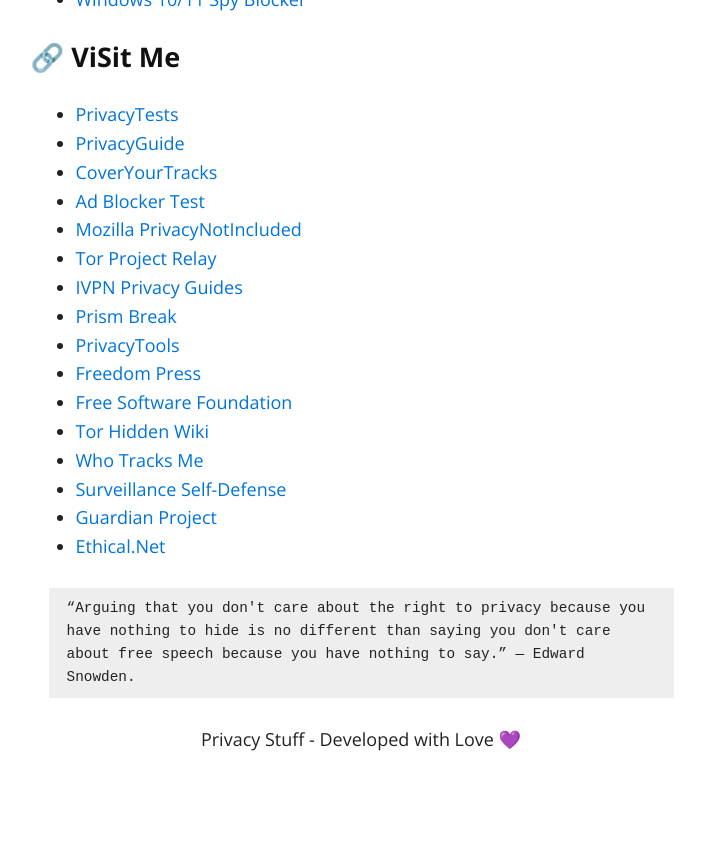
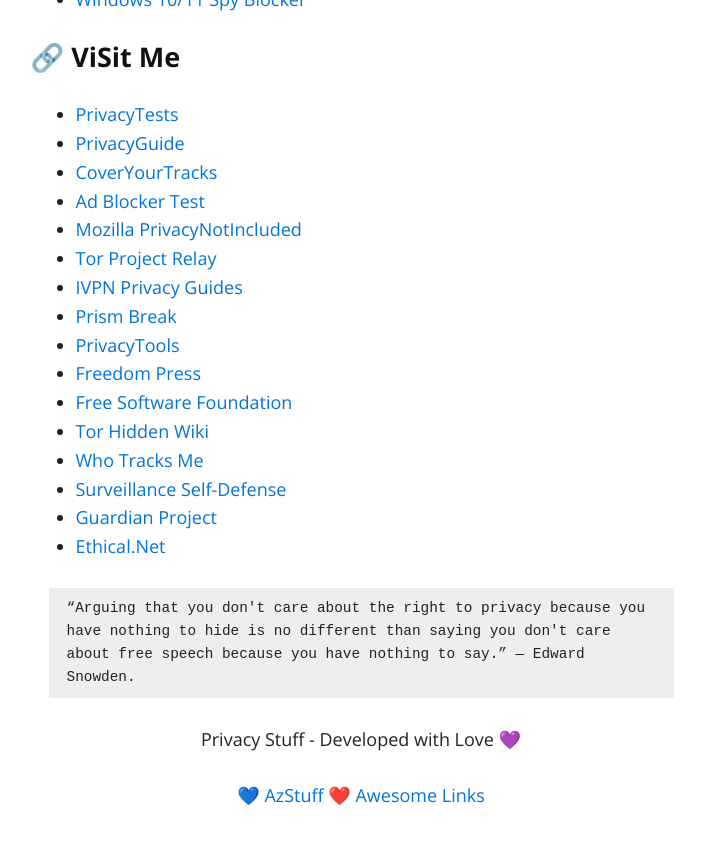
Before and after one commit to jcabeza/Privacy, a Jekyll site: the page built from index.md, in a window 1280 px wide and 900 px high, scrolled down 3080 px. Shown: the top 844 px of the window, without its empty margins (279-984 px from the left). Built offline with Jekyll 4.4.1, drawn with Linux system fonts in a browser that asks for light colours; nearby versions of some CDN libraries.

Commit message:
Update index.md

````diff
--- a/index.md
+++ b/index.md
@@ -122,3 +122,7 @@
 ```
 <!--<img src="./img/privacy-stuff.png" alt="privacy" width="50" height="50"> -->
 <p align="center"> Privacy Stuff - Developed with Love 💜 </p>
+<p align="center">
+ 💙 <a href="https://jcabeza.github.io/Awesome-Links)">AzStuff</a>
+ ❤️ <a href="https://jcabeza.github.io/Awesome-Links)">Awesome Links</a>
+</p>
````
